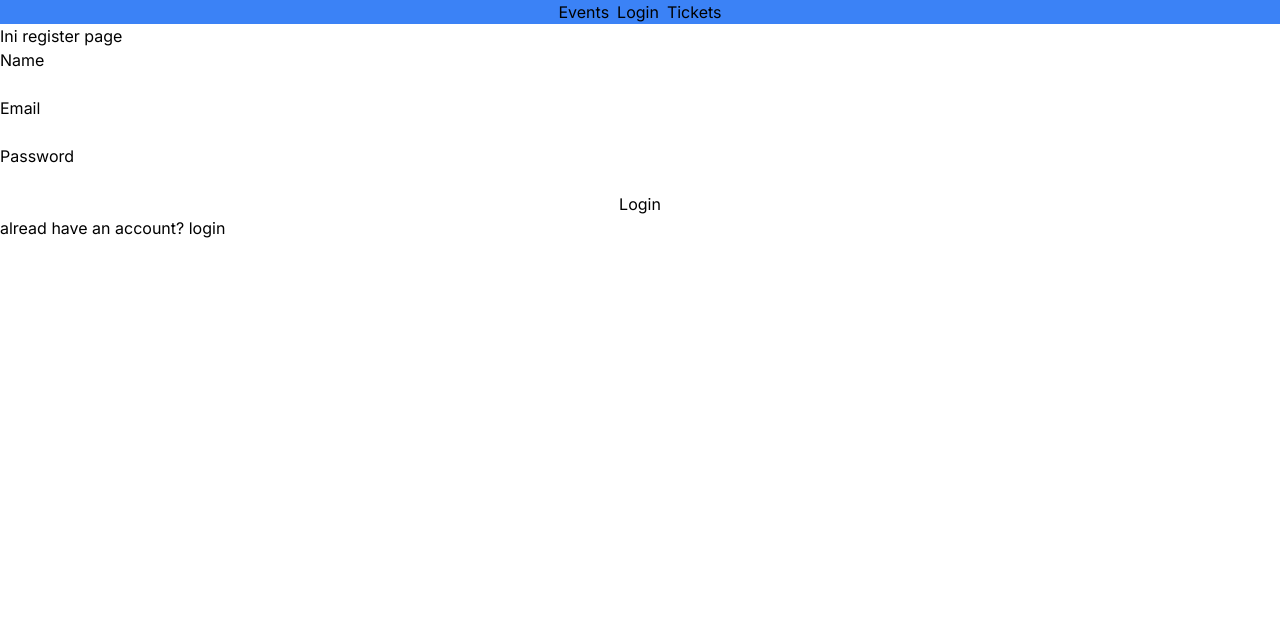
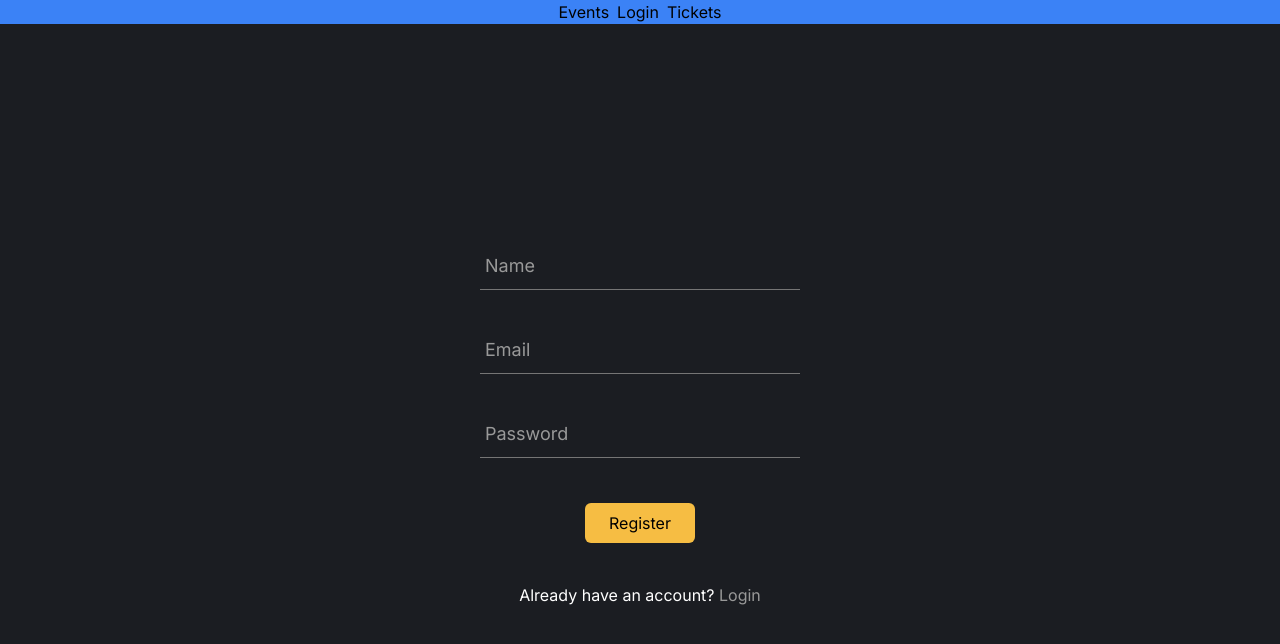
Before and after one commit to settiawn/followpoint, a Next.js app in the folder followpoint-app/: page /register in a window 1280 px wide. Shown: the top 644 px of the page. Built offline with nearby package versions, Linux system fonts and the light colour scheme.

Commit message:
style: styling for register

```diff
--- a/followpoint-app/src/app/register/page.jsx
+++ b/followpoint-app/src/app/register/page.jsx
@@ -1,23 +1,184 @@
+"use client";
+
 import Link from "next/link";
 
 export default function RegisterPage() {
   return (
-    <main>
-      <div>Ini register page</div>
-      <div>
-        <form action="" className="flex flex-col">
-          <label htmlFor="">Name</label>
-          <input type="text" />
-          <label htmlFor="">Email</label>
-          <input type="email" />
-          <label htmlFor="">Password</label>
-          <input type="password" />
-          <button>Login</button>
-        </form>
-      </div>
-      <Link href={"/login"}>
-        <div>alread have an account? login</div>
-      </Link>
-    </main>
+    <>
+      <main className="bg-[rgba(27,29,34,1)] min-h-screen flex flex-col justify-center items-center">
+        <div className="w-full max-w-xs">
+          <form className="flex flex-col items-center space-y-4">
+            <div className="group w-full">
+              <input
+                type="text"
+                id="name"
+                placeholder=" "
+                className="input"
+                name="name"
+              />
+              <span className="highlight"></span>
+              <span className="bar"></span>
+              <label htmlFor="name" className="label">
+                Name
+              </label>
+            </div>
+            <div className="group w-full">
+              <input
+                type="email"
+                id="email"
+                placeholder=" "
+                className="input"
+                name="email"
+              />
+              <span className="highlight"></span>
+              <span className="bar"></span>
+              <label htmlFor="email" className="label">
+                Email
+              </label>
+            </div>
+            <div className="group w-full">
+              <input
+                type="password"
+                id="password"
+                placeholder=" "
+                className="input"
+                name="password"
+              />
+              <span className="highlight"></span>
+              <span className="bar"></span>
+              <label htmlFor="password" className="label">
+                Password
+              </label>
+            </div>
+            <button
+              type="submit"
+              className="text-black p-2 px-6 mt-10 rounded-md"
+              style={{ backgroundColor: "#f6bd43", marginTop: "25px" }}
+            >
+              Register
+            </button>
+          </form>
+          <div className="text-white mt-10 text-center">
+            Already have an account?{" "}
+            <Link href="/login">
+              <label className="register-link">Login</label>
+            </Link>
+          </div>
+        </div>
+      </main>
+      <style jsx>{`
+        form {
+          display: flex;
+          flex-direction: column;
+          gap: 20px;
+        }
+
+        .group:first-child {
+          margin-bottom: 0px;
+        }
+
+        .group {
+          position: relative;
+          margin-bottom: 20px;
+        }
+        .input {
+          font-size: 18px;
+          padding: 10px 10px 10px 5px;
+          display: block;
+          width: 100%;
+          border: none;
+          border-bottom: 1px solid #757575;
+          background: transparent;
+          color: white;
+        }
+
+        .input:-webkit-autofill,
+        .input:-webkit-autofill:hover,
+        .input:-webkit-autofill:focus,
+        .input:-webkit-autofill:active {
+          -webkit-box-shadow: 0 0 0px 1000px #1b1d22 inset !important;
+          -webkit-text-fill-color: white !important;
+          caret-color: white !important;
+          transition: background-color 5000s ease-in-out 0s;
+        }
+
+        .input:focus,
+        .input:not(:placeholder-shown) {
+          outline: none;
+        }
+        .label {
+          color: #999;
+          font-size: 18px;
+          font-weight: normal;
+          position: absolute;
+          pointer-events: none;
+          left: 5px;
+          top: 10px;
+          transition: 0.2s ease all;
+        }
+        .input:focus ~ .label,
+        .input:not(:placeholder-shown) ~ .label {
+          top: -20px;
+          font-size: 14px;
+          color: #f6bd43;
+        }
+        .bar {
+          position: relative;
+          display: block;
+          width: 100%;
+        }
+        .bar:before,
+        .bar:after {
+          content: "";
+          height: 2px;
+          width: 0;
+          bottom: 1px;
+          position: absolute;
+          background: #f6bd43;
+          transition: 0.2s ease all;
+        }
+        .bar:before {
+          left: 50%;
+        }
+        .bar:after {
+          right: 50%;
+        }
+        .input:focus ~ .bar:before,
+        .input:focus ~ .bar:after {
+          width: 50%;
+        }
+        .highlight {
+          position: absolute;
+          height: 60%;
+          width: 100px;
+          top: 25%;
+          left: 0;
+          pointer-events: none;
+          opacity: 0.5;
+        }
+        .input:focus ~ .highlight {
+          animation: inputHighlighter 0.3s ease;
+        }
+
+        .register-link {
+          color: #999;
+        }
+
+        .register-link:hover {
+          color: #f6bd43;
+          text-decoration: none;
+        }
+
+        @keyframes inputHighlighter {
+          from {
+            background: #5264ae;
+          }
+          to {
+            width: 0;
+            background: transparent;
+          }
+        }
+      `}</style>
+    </>
   );
 }
```
